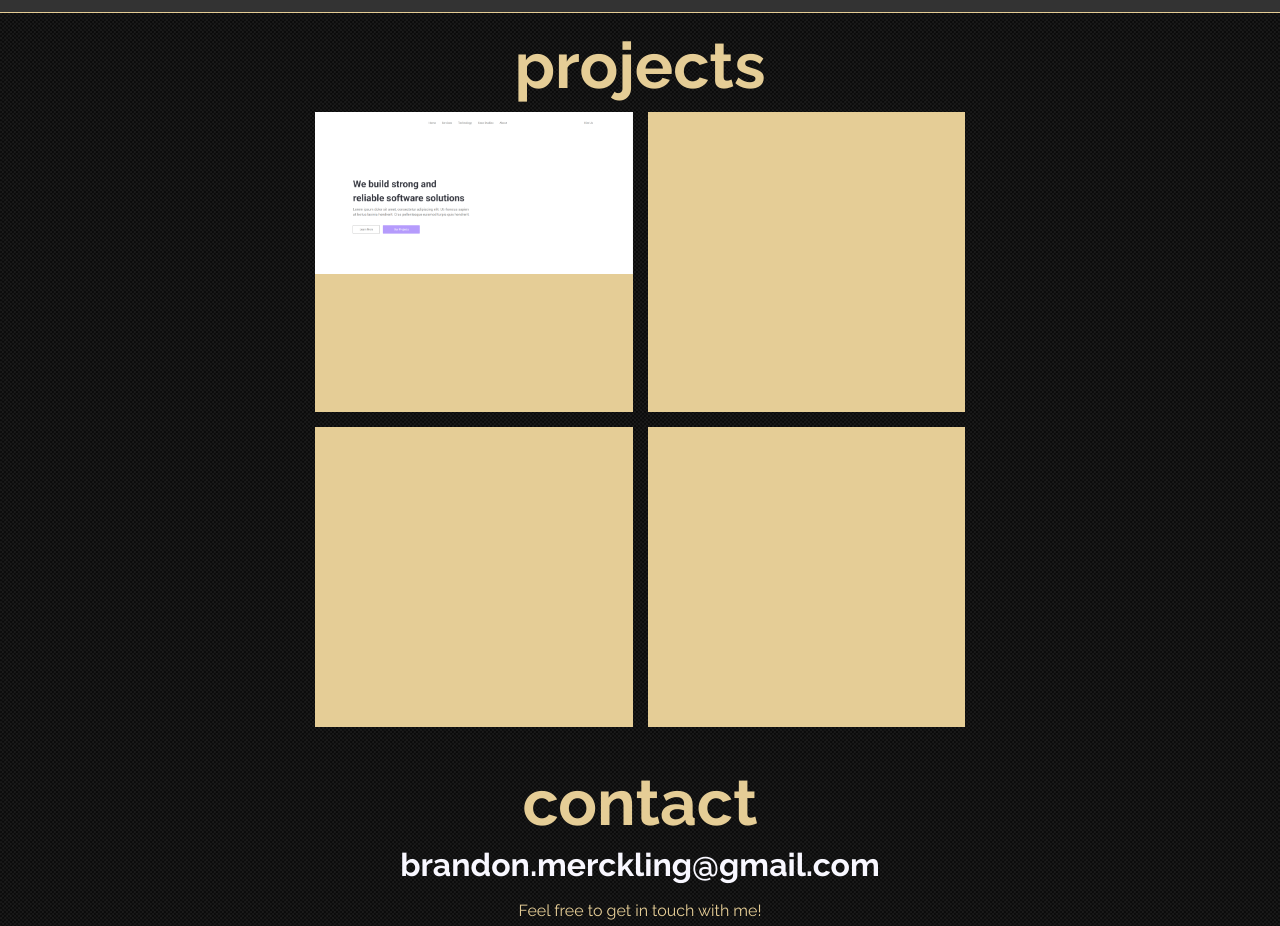
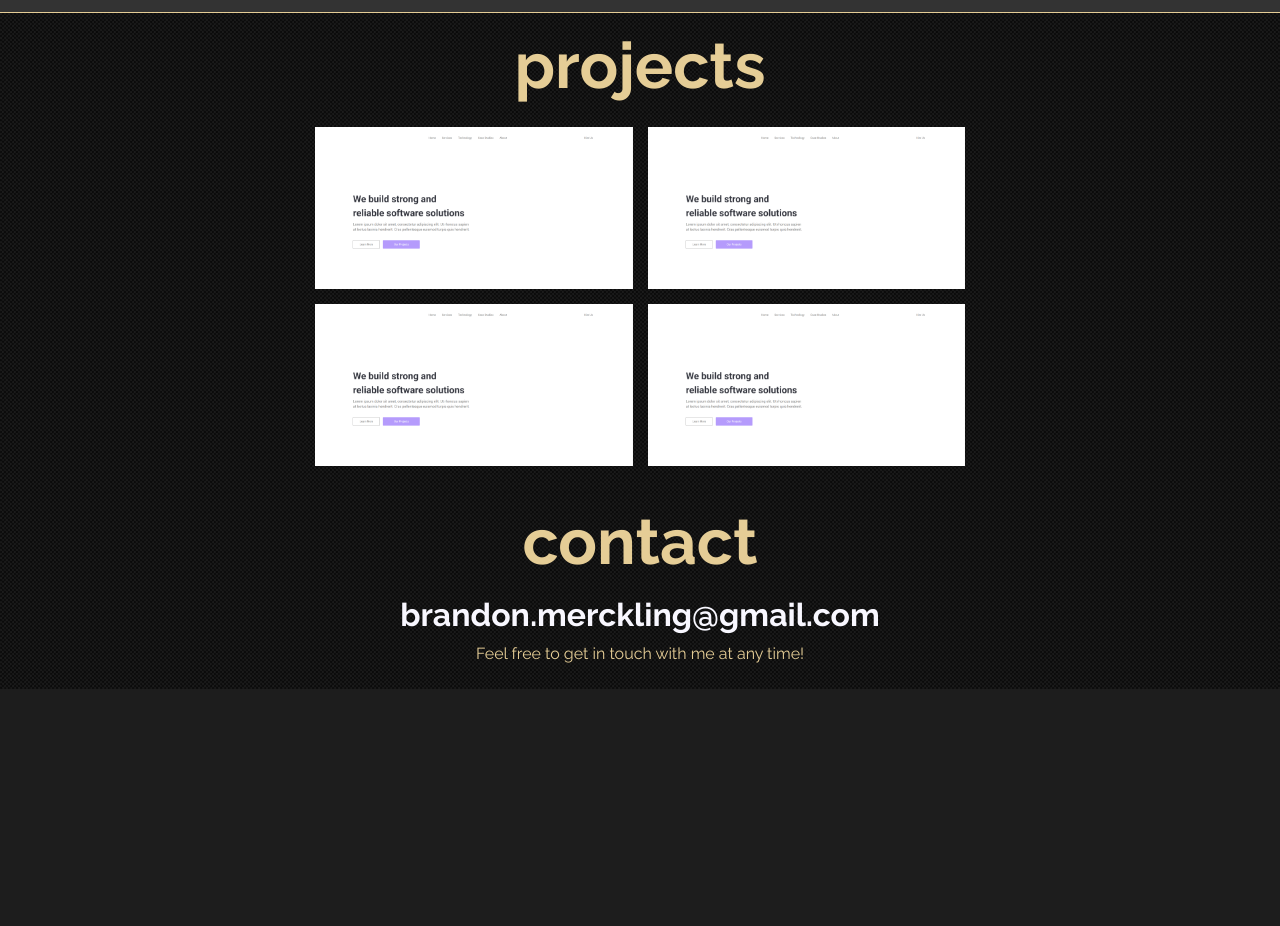
Before and after one commit to v1st/Portfolio, a plain HTML site: page index.html in a window 1280 px wide. Shown: the part 1607-2533 px from the top of the page. After the commit the page ends 2296 px from the top, so only its background shows below. Drawn offline with nearby package versions, Linux system fonts and the light colour scheme.

Commit message:
updatating code for responsive cards

```diff
--- a/index.html
+++ b/index.html
@@ -44,7 +44,7 @@
     <section id="about">
       <div class="about-container">
         <h3 class="title">about</h3>
-        <p class="p--gold">Lorem ipsum dolor sit amet, consectetur adipisicing elit. Cumque veritatis obcaecati laboriosam repellendus! Aliquam perferendis voluptas natus, tempore cum! Numquam recusandae vel, doloribus itaque, deserunt non nisi minima aspernatur ipsa!</p>
+        <p class="p--gold">Hey there! If you are reading this right now you are probably in search for a front end developer that knows what they are doing. Sound right? Great, you're in the right place. My name is Brandon and I'm and all around geeky guy that has a whole lot of  passsion, and even more dedication, to learning everything there is to know about how the web works.  </p>
       </div>
     </section>
 
@@ -138,9 +138,9 @@
           <div class="project__card">
             <img src="project1.png" class="project__img">
           </div>
-          <div class="project__card"><a href="https://v1st.github.io/"></a></div>
-          <div class="project__card"><a href="https://v1st.github.io/"></a></div>
-          <div class="project__card"><a href="https://v1st.github.io/"></a></div>
+          <div class="project__card"><img src="project1.png" class="project__img"><a href="https://v1st.github.io/"></a></div>
+          <div class="project__card"><img src="project1.png" class="project__img"><a href="https://v1st.github.io/"></a></div>
+          <div class="project__card"><img src="project1.png" class="project__img"><a href="https://v1st.github.io/"></a></div>
         </div>
 
 
@@ -151,7 +151,7 @@
     <section id="contact">
       <h3 class="title">contact</h3>
       <a id="link__email" href="mailto:brandon.merckling@gmail.com">brandon.merckling@gmail.com</a>
-      <p class="p--gold">Feel free to get in touch with me!</p>
+      <p class="p--gold">Feel free to get in touch with me at any time!</p>
     </section>
   </div>
 
--- a/style.css
+++ b/style.css
@@ -227,16 +227,13 @@ body {
   display: flex;
   flex-direction: column;
   width: 100%;
-  height: 300px;
-  background-color: var(--gold-color);
+  background-color: var(--white-color);
   margin: 7.5px 0;
   cursor: pointer;
 }
 
 .project__img {
-  background-position: center;
-  max-width: 100%;
-  overflow: hidden;
+  width: 100%;
 }
 
 /* contact */
@@ -279,7 +276,7 @@ body {
 .title {
   font-weight: bold;
   font-size: 2rem;
-  margin: 15px 0 0 0;
+  margin: 15px 0;
   color: var(--gold-color);
 }
 
@@ -432,11 +429,8 @@ body {
   #link__email:hover {
     font-size: 2rem;
   }
-  .projects__card-container {
-    flex-flow: row wrap;
-  }
   .project__card {
-    width: 47%;
+    width: 80%;
     margin: 7.5px;
   }
 }
@@ -448,8 +442,11 @@ body {
   .title--secondary {
     font-size: 2.75rem;
   }
+  .projects__card-container {
+    flex-flow: row wrap;
+  }
   .project__card {
-    width: 40%;
+    width: 47%;
     margin: 7.5px;
   }
 }
@@ -466,6 +463,10 @@ body {
   }
   .icon-container {
     display: flex;
+  }
+  .project__card {
+    width: 47%;
+    margin: 7.5px;
   }
 }
 
```
